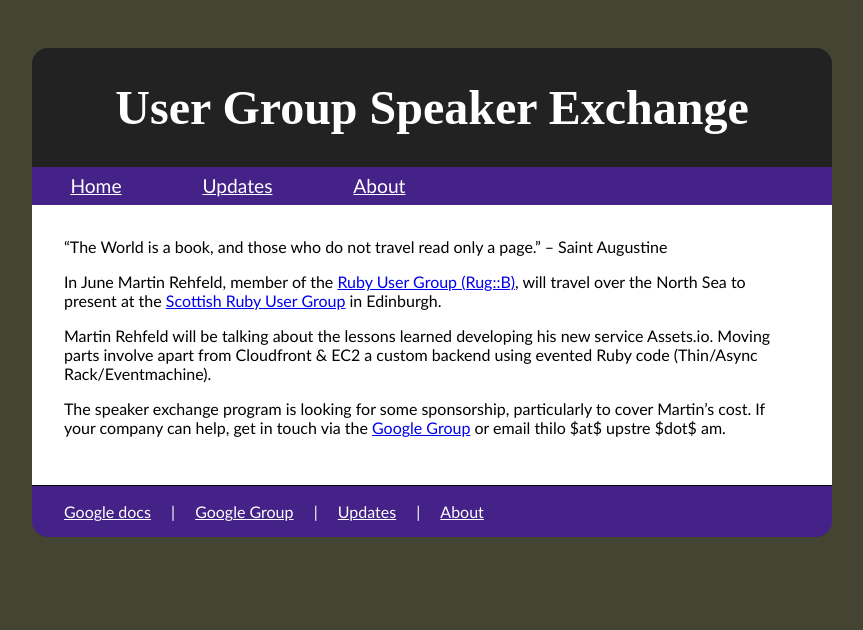
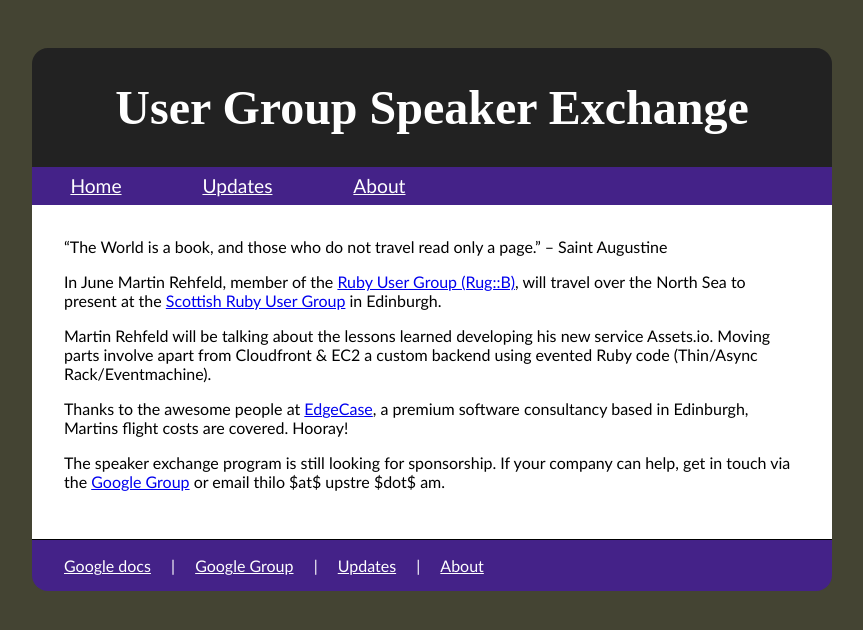
Before and after one commit to thilo/speakerexchange, a Jekyll site: the page built from _posts/2011-06-02-first-exchange.md, in a window 1280 px wide. Shown: the top 630 px of the page, without its empty margins (208-1071 px from the left). Built offline with Jekyll 4.4.1, drawn with Linux system fonts in a browser that asks for light colours.

Commit message:
edgecase support <3

```diff
--- a/_posts/2011-06-02-first-exchange.md
+++ b/_posts/2011-06-02-first-exchange.md
@@ -10,4 +10,6 @@
 
 Martin Rehfeld will be talking about the lessons learned developing his new service Assets.io. Moving parts involve apart from Cloudfront & EC2 a custom backend using evented Ruby code (Thin/Async Rack/Eventmachine).
 
-The speaker exchange program is looking for some sponsorship, particularly to cover Martin’s cost. If your company can help, get in touch via the [Google Group](http://groups.google.com/group/usergroup-speaker-exchange) or email thilo $at$ upstre $dot$ am.
+Thanks to the awesome people at [EdgeCase](http://edgecase.com/), a premium software consultancy based in Edinburgh, Martins flight costs are covered. Hooray!
+
+The speaker exchange program is still looking for sponsorship. If your company can help, get in touch via the [Google Group](http://groups.google.com/group/usergroup-speaker-exchange) or email thilo $at$ upstre $dot$ am.
```
